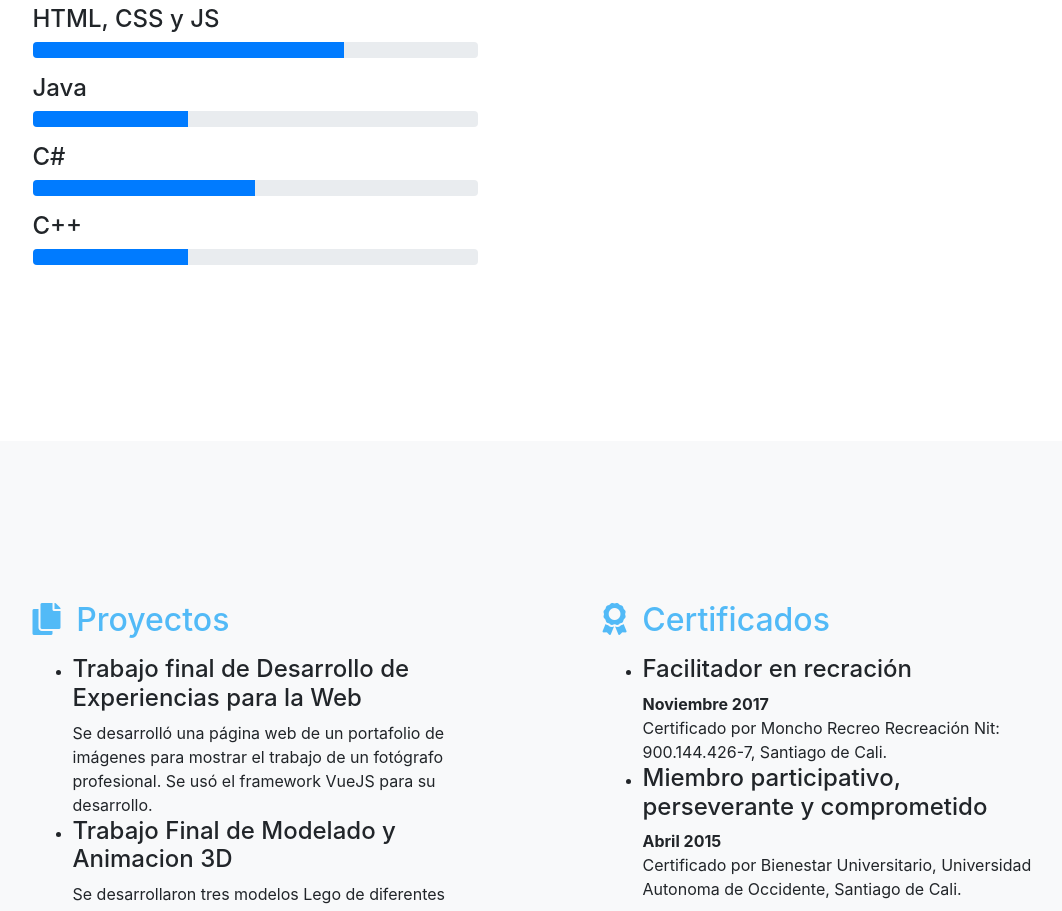
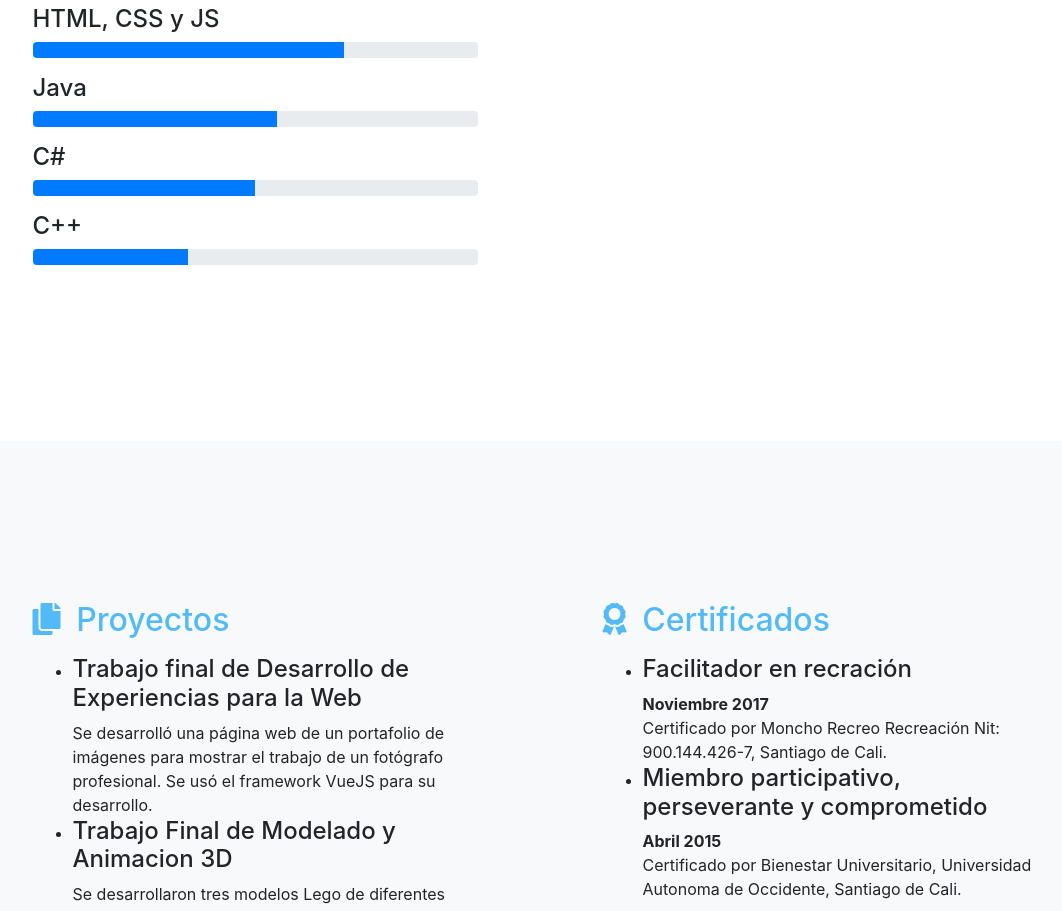
Before and after one commit to garayco/garayco.github.io, a website with bundled scripts: page index.html in a window 1280 px wide. Shown: the part 2580-3491 px from the top of the page, without its empty margins (100-1162 px from the left). Built offline with nearby package versions, Linux system fonts and the light colour scheme.

Commit message:
java a 65%

```diff
--- a/index.html
+++ b/index.html
@@ -199,7 +199,7 @@
             <div class="habilidades">
                 <h4>Java</h4>
                     <div class="progress">
-                       <div class="progress-bar" role="progressbar" style="width:35%" aria-valuenow="25" aria-valuemin="0" aria-valuemax="100"></div>
+                       <div class="progress-bar" role="progressbar" style="width:55%" aria-valuenow="25" aria-valuemin="0" aria-valuemax="100"></div>
                       </div>
             </div>
             <div class="habilidades">
```
